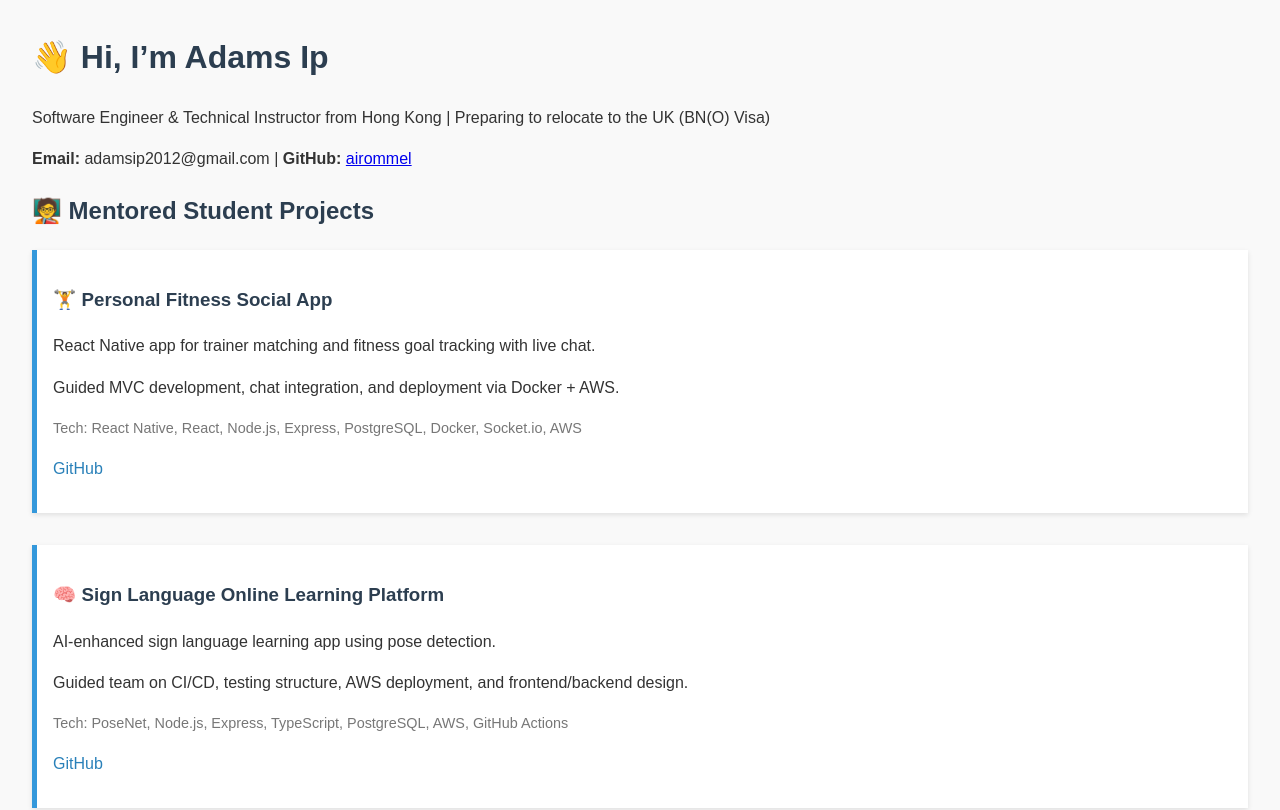
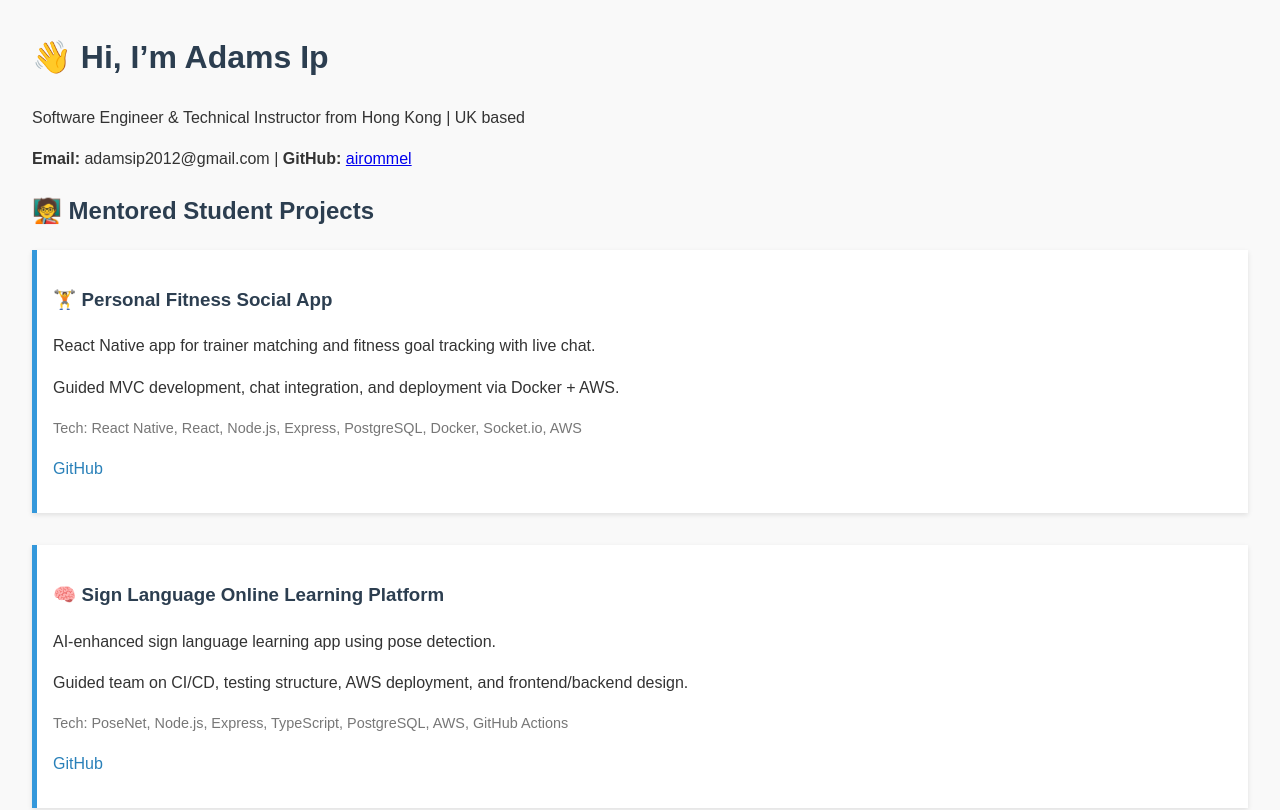
Before and after one commit to airommel/airommel.github.io, a plain HTML site: page index.html in a window 1280 px wide. Shown: the top 810 px of the page. Drawn offline with Linux system fonts and the light colour scheme.

Commit message:
Update location description in index.html

```diff
--- a/index.html
+++ b/index.html
@@ -37,7 +37,7 @@
 </head>
 <body>
   <h1>👋 Hi, I’m Adams Ip</h1>
-  <p>Software Engineer & Technical Instructor from Hong Kong | Preparing to relocate to the UK (BN(O) Visa)</p>
+  <p>Software Engineer & Technical Instructor from Hong Kong | UK based</p>
   <p><strong>Email:</strong> adamsip2012@gmail.com | <strong>GitHub:</strong> <a href="https://github.com/airommel" target="_blank">airommel</a></p>
 
   <h2>🧑‍🏫 Mentored Student Projects</h2>
```
